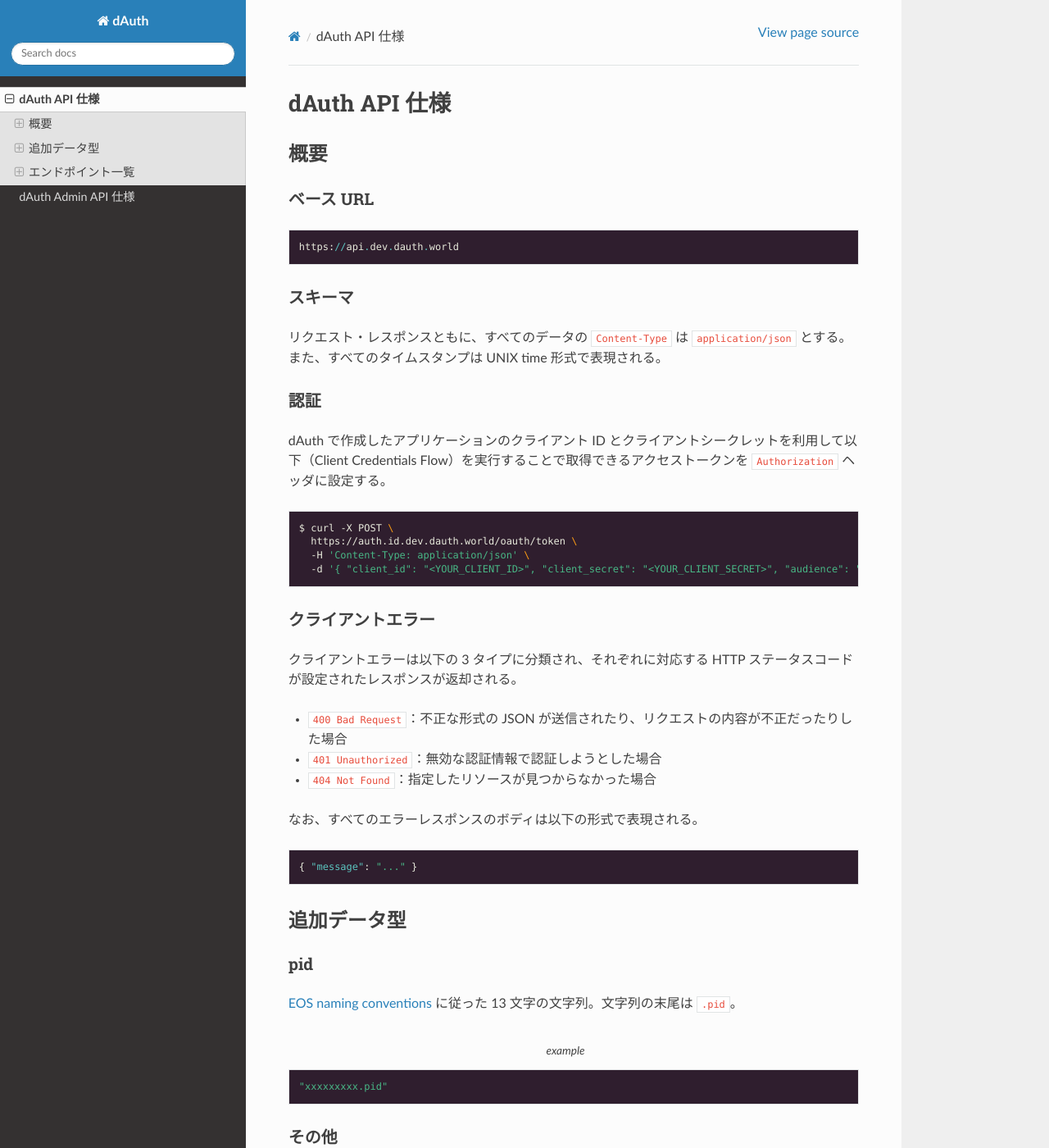
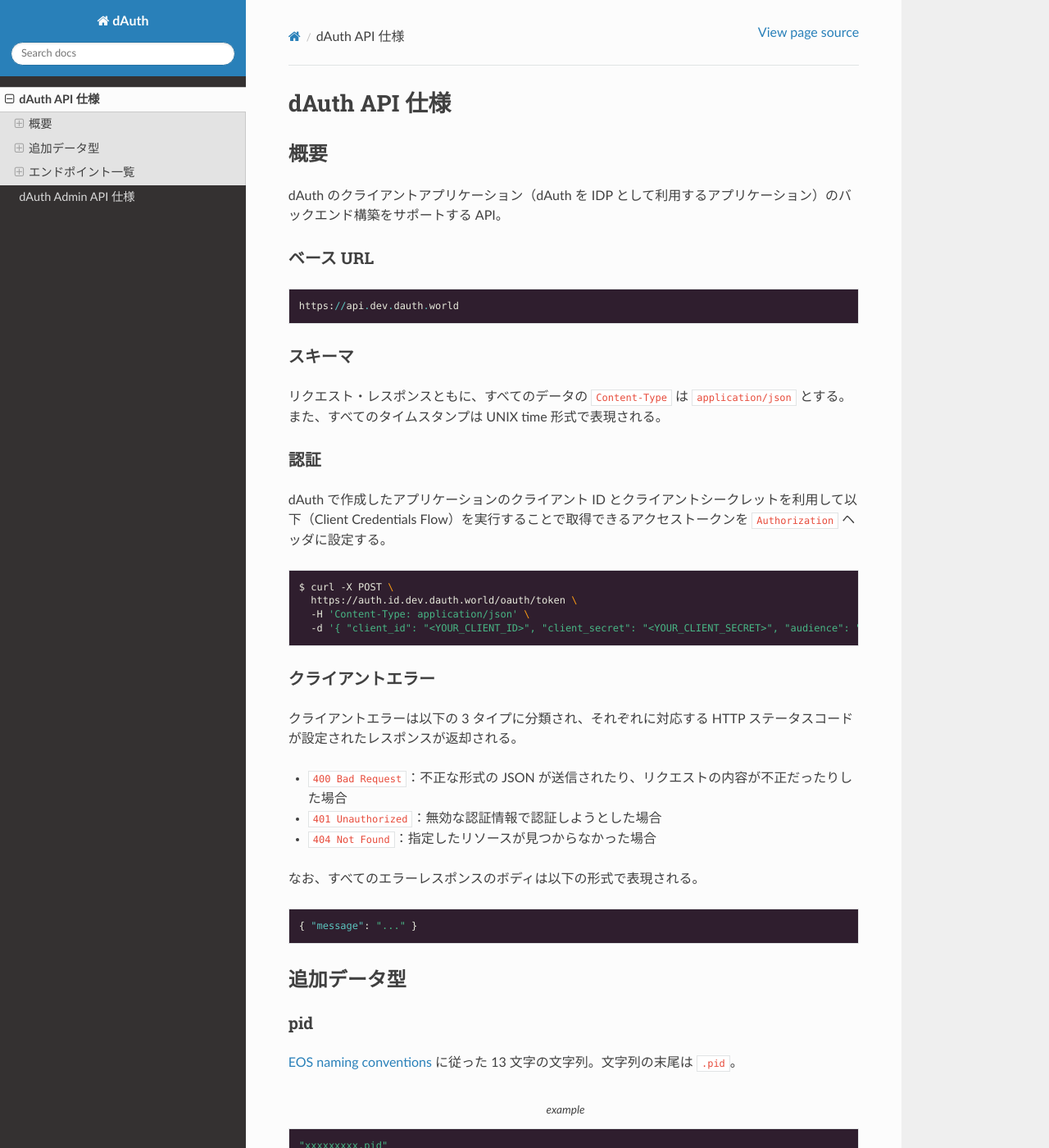
Before and after one commit to SIVIRA/unwallet-ent-dev-documents, a Sphinx documentation site: the page built from docs/dauth-api.rst, in a window 1280 px wide and 1400 px high. Shown: the whole window at 82% size. Built offline with Sphinx 7.4.7 and the Read the Docs theme 2.0.0, drawn with Linux system fonts in a browser that asks for light colours; some of the changed lines change nothing that is shown; some of the changed text lies outside the part shown.

Commit message:
update dAuth API spec

```diff
--- a/docs/dauth-api.rst
+++ b/docs/dauth-api.rst
@@ -4,6 +4,8 @@
 
 概要
 ====
+
+dAuth のクライアントアプリケーション（dAuth を IDP として利用するアプリケーション）のバックエンド構築をサポートする API。
 
 ベース URL
 ----------
@@ -65,7 +67,7 @@
 asset
 ^^^^^
 
-量とシンボルを組み合わせた文字列。
+数量とシンボルを組み合わせた文字列。
 
 .. code-block::
     :caption: example
```
